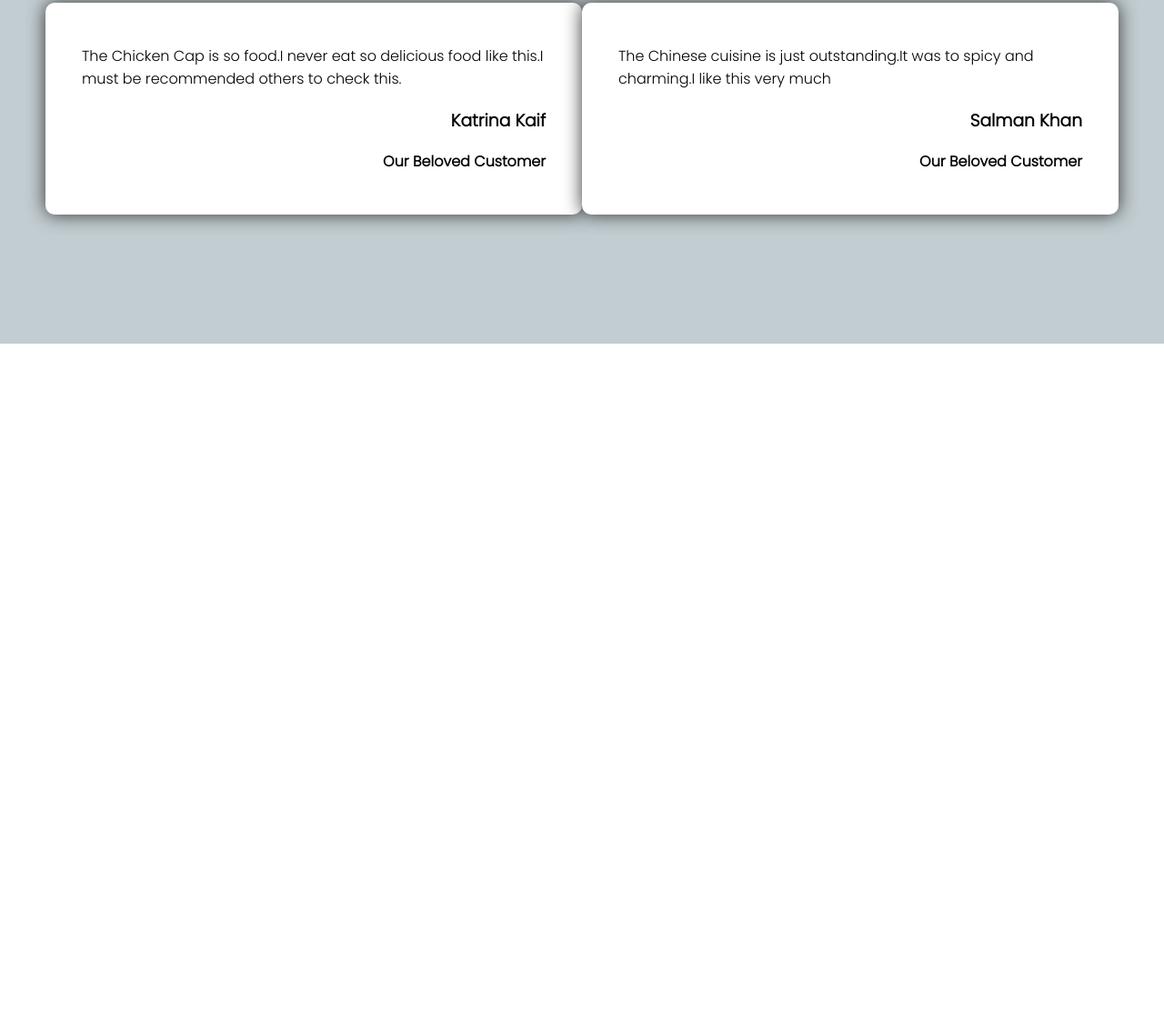
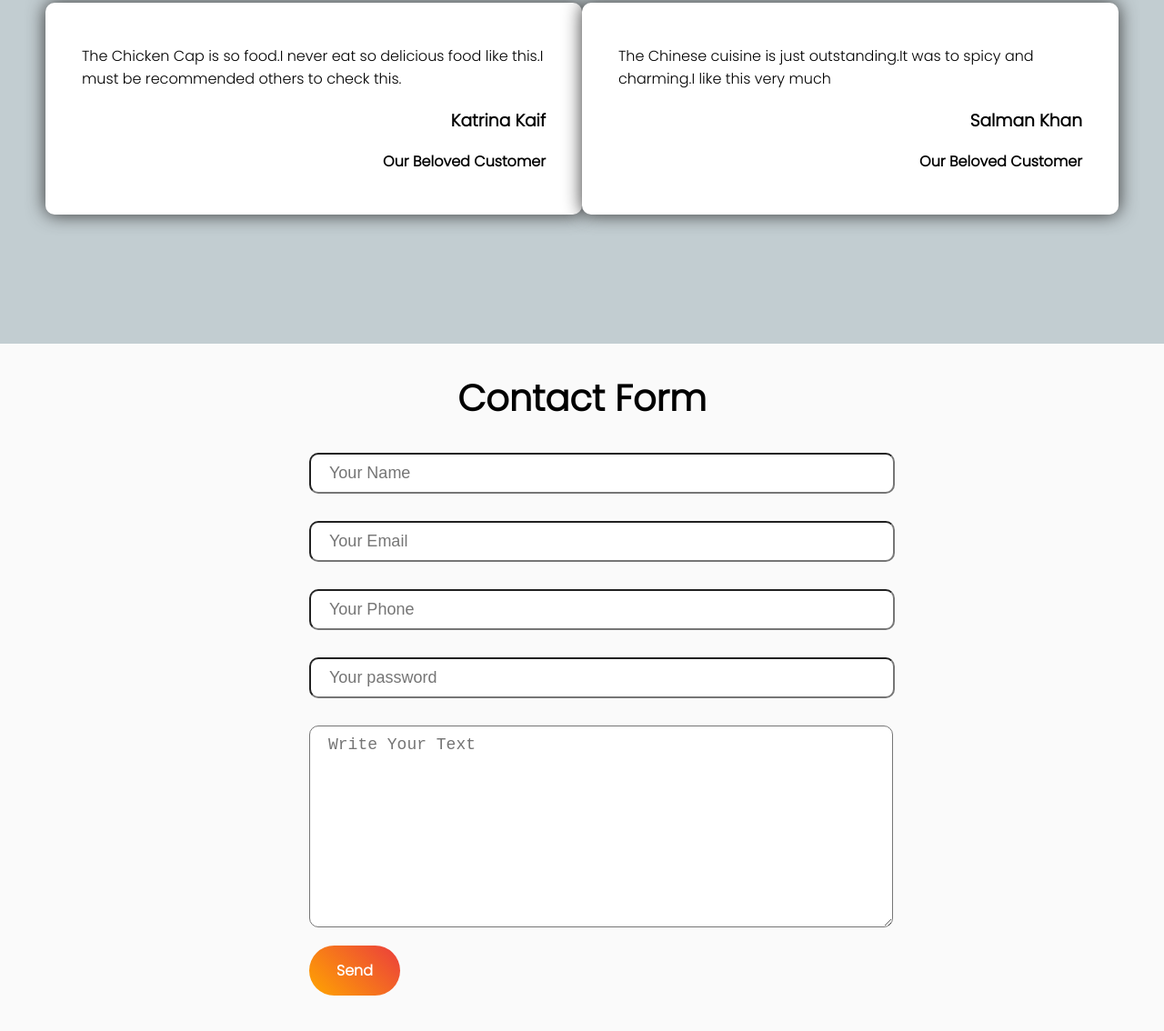
Before and after one commit to toufiq007/AssignmentOne, a plain HTML site: page index.html in a window 1280 px wide. Shown: the part 2835-3969 px from the top of the page at 91% size. Before the commit the page ends 3213 px from the top, so only its background shows below. Drawn offline with Linux system fonts and the light colour scheme.

Commit message:
contact form added

```diff
--- a/css/style.css
+++ b/css/style.css
@@ -131,7 +131,6 @@ body{
 
 .testimonial-section{
   min-height: 500px;
-  /* margin-bottom: 50px; */
   background: rgb(194, 205, 209);
   padding: 50px;
 }
@@ -157,3 +156,30 @@ body{
   text-align: right;
   font-weight: bold;
 }
+
+
+.contact-form-section{
+  min-height: 700px;
+  background: #fafafa;
+  padding: 30px;
+}
+.contact-form-section h2{
+  text-align: center;
+  font-size: 40px;
+  margin: 0;
+}
+.contact-form{
+  max-width: 600px;
+  margin: auto;
+
+}
+
+.form-items{
+  display: block;
+  width: 100%;
+  margin-top: 30px;
+  font-size: 18px;
+  padding: 10px 20px;
+  border-radius: 10px;
+  outline: none;
+}
--- a/index.html
+++ b/index.html
@@ -99,5 +99,18 @@
   </section>
 
 
+  <section class="contact-form-section">
+    <h2>Contact Form</h2>
+    <form action="#" class="contact-form">
+      <input type="text" class="form-items" placeholder="Your Name">
+      <input type="email" class="form-items" placeholder="Your Email">
+      <input type="tel" class="form-items" placeholder="Your Phone">
+      <input type="password" class="form-items" placeholder="Your password">
+      <textarea name="bio" id="" cols="30" rows="10" class="form-items" placeholder="Write Your Text"></textarea>
+      <a href="#" class="btn">Send</a>
+    </form>
+  </section>
+
+
 </body>
 </html>
```
